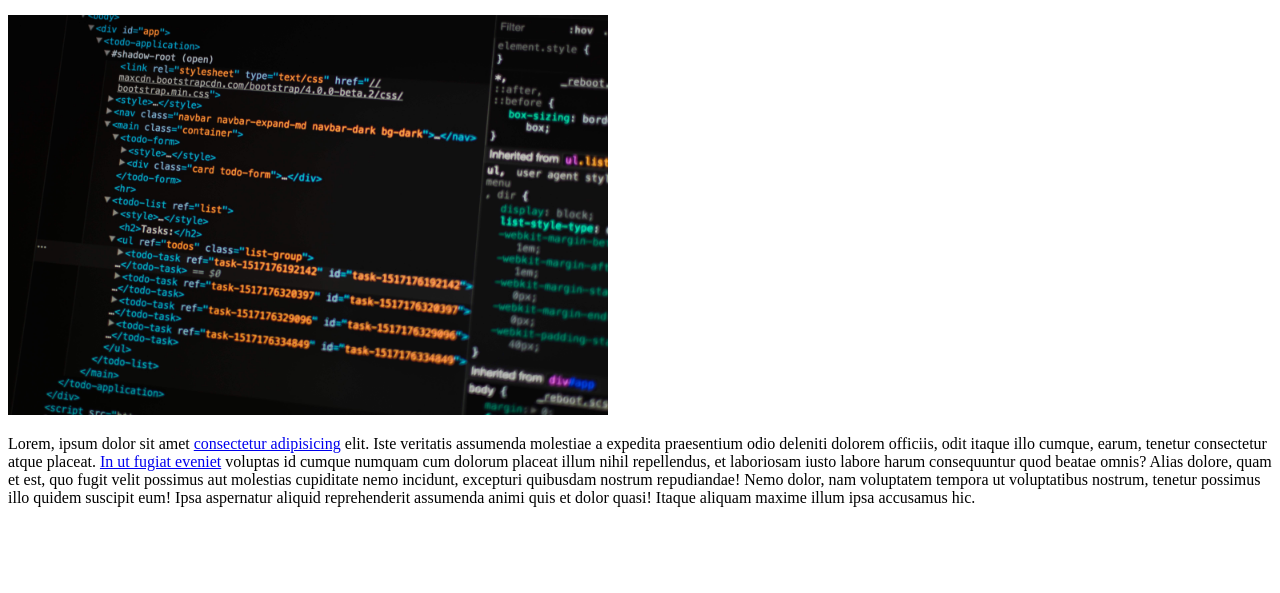
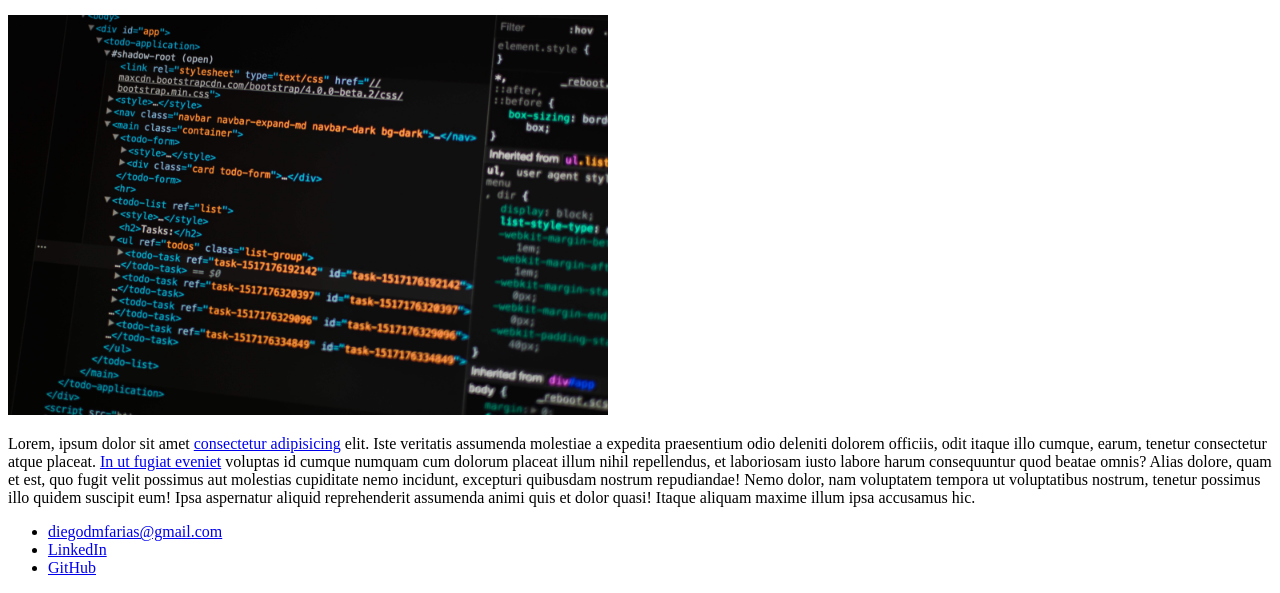
Before and after one commit to DiegodmFarias/dio-desafio-github-primeiro-repositorio, a plain HTML site: page Introdução HTML e CSS/index.html in a window 1280 px wide. Shown: the part 364-957 px from the top of the page. Before the commit the page ends 887 px from the top, so only its background shows below. Drawn offline with Linux system fonts and the light colour scheme.

Commit message:
changes made in the fifth practice exercise

```diff
--- a/Introdução HTML e CSS/index.html
+++ b/Introdução HTML e CSS/index.html
@@ -20,11 +20,13 @@
         <article>
             <header>
                 <h3>Post #1</h3>
-                <img src="pankaj-patel-u2Ru4QBXA5Q-unsplash.jpg" alt="Editor de texto contendo código html." width="600px 400px">
+                <img src="pankaj-patel-u2Ru4QBXA5Q-unsplash.jpg" alt="Editor de texto contendo código html."
+                    width="600px 400px">
                 <p>Lorem, ipsum dolor sit amet <a href="https://www.linkedin.com/in/diego-farias19/"
                         target="_blank">consectetur adipisicing</a> elit. Iste veritatis assumenda molestiae a
                     expedita praesentium odio deleniti dolorem officiis, odit itaque illo cumque, earum, tenetur
-                    consectetur atque placeat. <a href="mailto:diegodmfarias@gmail.com">In ut fugiat eveniet</a> voluptas id cumque numquam cum dolorum placeat illum
+                    consectetur atque placeat. <a href="mailto:diegodmfarias@gmail.com">In ut fugiat eveniet</a>
+                    voluptas id cumque numquam cum dolorum placeat illum
                     nihil repellendus, et laboriosam iusto labore harum consequuntur quod beatae omnis? Alias dolore,
                     quam et est, quo fugit velit possimus aut molestias cupiditate nemo incidunt, excepturi quibusdam
                     nostrum repudiandae! Nemo dolor, nam voluptatem tempora ut voluptatibus nostrum, tenetur possimus
@@ -34,7 +36,17 @@
         </article>
     </section>
     <footer>
-
+        <ul>
+            <li>
+                <a href="mailto:diegodmfarias@gmail.com">diegodmfarias@gmail.com</a>
+            </li>
+            <li>
+                <a href="https://www.linkedin.com/in/diego-farias19/" target="_blank">LinkedIn</a>
+            </li>
+            <li>
+                <a href="https://github.com/DiegodmFarias" target="_blank">GitHub</a>
+            </li>
+        </ul>
     </footer>
 </body>
 
```
